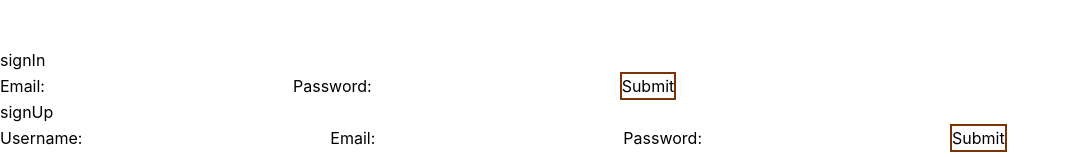
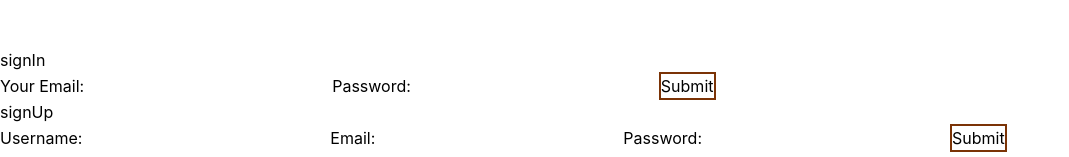
Before and after one commit to Dhanwi/Todos_Fullstack, a React app in the folder frontend/: page / in a window 1280 px wide. Shown: the top 157 px of the page, without its empty margins (0-1069 px from the left). Built offline with nearby package versions, Linux system fonts and the light colour scheme; no server answers; the HTML template or start-up script is replaced by a standard one.

Commit message:
signIn ui modified

```diff
--- a/frontend/src/components/SignIn.jsx
+++ b/frontend/src/components/SignIn.jsx
@@ -28,7 +28,7 @@ export default function SignIn() {
     return (
       <div>
           <form onSubmit={handleSubmit}>
-              <label>Email:
+              <label>Your Email:
                   <input value={email} onChange={handleEmail}/>
               </label>
               <label>Password:
```
